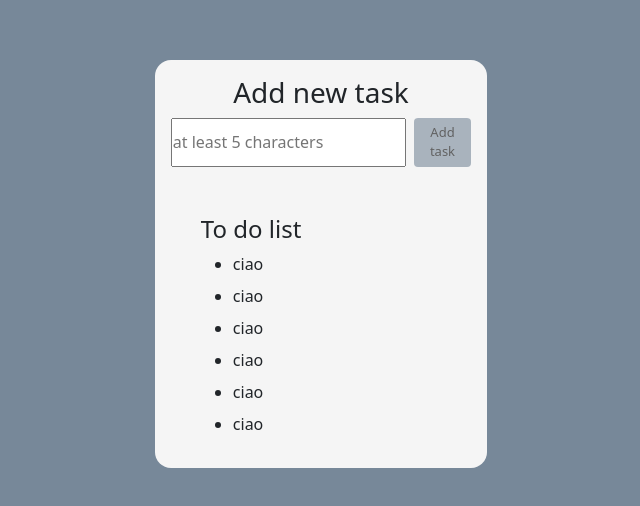
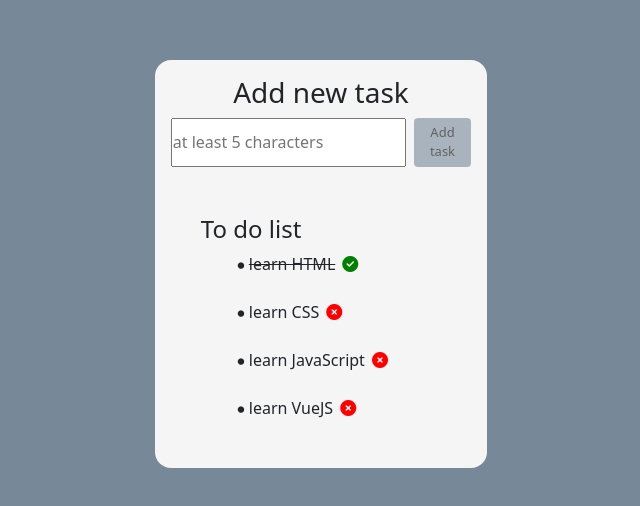
Before and after one commit to sensi-federico/vue-todolist, a plain HTML site: page index.html in a window 1280 px wide. Shown: the part 136-642 px from the top of the page, without its empty margins (319-959 px from the left). Drawn offline with nearby package versions, Linux system fonts and the light colour scheme.

Commit message:
add vue to markup

```diff
--- a/assets/css/style.css
+++ b/assets/css/style.css
@@ -38,3 +38,20 @@ body {
     color: white;
     opacity: 1;
 }
+
+.fa-solid {
+    margin-top: 4px;
+    margin-left: 7px;
+    color: red;
+}
+
+.fa-check-circle {
+    margin-top: 4px;
+    margin-left: 7px;
+    color: green;
+}
+
+.fa-circle {
+    scale: 0.4;
+    margin-bottom: 5px;
+}
--- a/assets/js/app.js
+++ b/assets/js/app.js
@@ -19,23 +19,24 @@
 // 2- cliccando sul testo dell'item, invertire il valore della proprietà done del todo corrispondente (se done era uguale a false, impostare true e viceversa)
 
 
-import { createApp } from 'https://unpkg.com/vue@3/dist/vue.esm-browser.js'
+const { createApp } = Vue
 
 createApp({
     data() {
         return {
-            toDoList : [
+            newTask : '',
+            tasks : [
                 {
                     text: 'learn HTML',
                     done: true
                 },
                 {
                     text: 'learn CSS',
-                    done: true
+                    done: false
                 },
                 {
                     text: 'learn JavaScript',
-                    done: true
+                    done: false
                 },
                 {
                     text: 'learn VueJS',
--- a/index.html
+++ b/index.html
@@ -25,18 +25,19 @@
                 <div class="my-card">
                     <h3 class="title">Add new task</h3>
                     <div class="commands d-flex align-items-centers">
-                        <input type="text" class="mr-2" placeholder="at least 5 characters">
+                        <input type="text" class="mr-2" placeholder="at least 5 characters" v-model="newTask">
                         <button class="button">Add task</button>
                     </div>
                     <div class="tasks pt-5">
                         <h4 class="title">To do list</h4>
                         <ul>
-                            <li class="task mb-2">ciao</li>
-                            <li class="task mb-2">ciao</li>
-                            <li class="task mb-2">ciao</li>
-                            <li class="task mb-2">ciao</li>
-                            <li class="task mb-2">ciao</li>
-                            <li class="task mb-2">ciao</li>
+                            <li class="task mb-2 d-flex" v-for="(task, i) in tasks">
+                                <i class="fa fa-circle" aria-hidden="true"></i>
+                                <p class="text-decoration-line-through" v-if="tasks[i].done" >{{tasks[i].text}}</p>
+                                <p v-else>{{tasks[i].text}}</p>
+                                <i class="fa fa-check-circle" v-if="tasks[i].done"></i>
+                                <i class="fa-solid fa-circle-xmark" v-else></i>
+                            </li>
                         </ul>
                     </div>
                 </div>
@@ -44,8 +45,8 @@
         </div>
     </div>
 
-    <!-- <script src="https://unpkg.com/vue@3/dist/vue.global.js"></script> -->
-    <script src="./assets/js/app.js" type="module"></script>
+    <script src="https://cdn.jsdelivr.net/npm/vue@3.2.41/dist/vue.global.min.js"></script>
+    <script src="./assets/js/app.js"></script>
 </body>
 
 </html>
```
